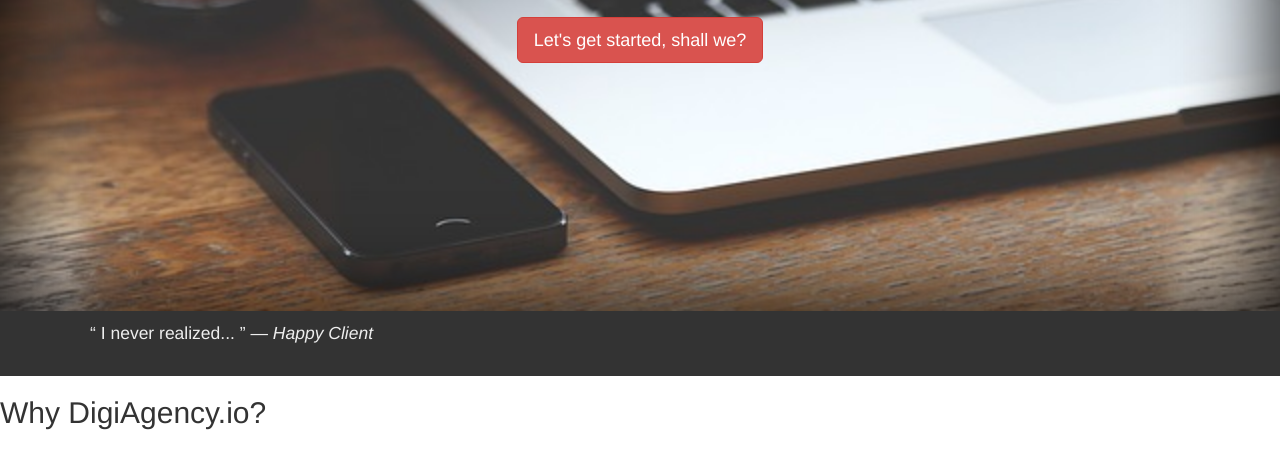
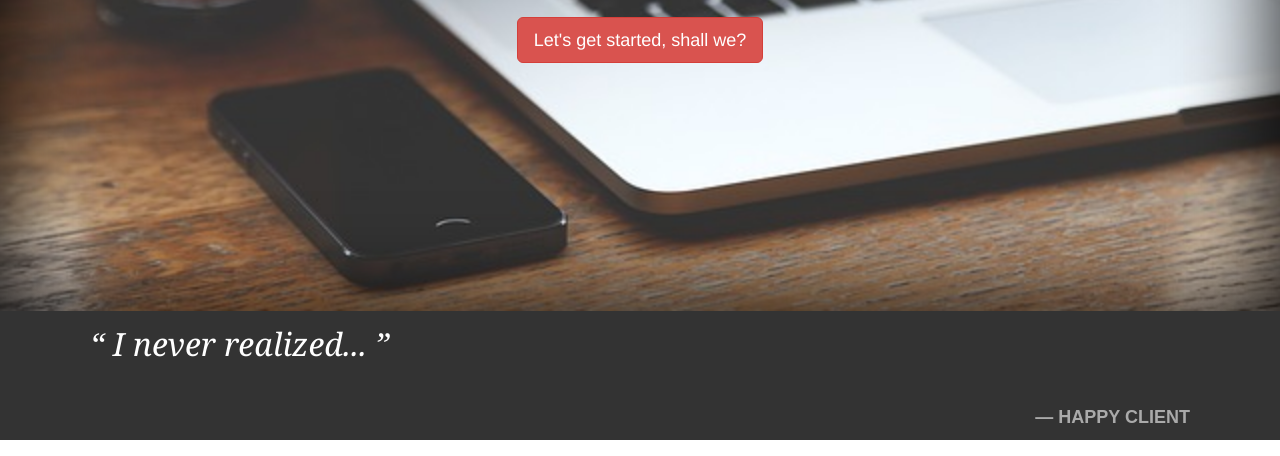
Before and after one commit to ccorcino24/digiAgency, a plain HTML site: page index.html in a window 1280 px wide. Shown: the part 489-945 px from the top of the page. Drawn offline with nearby package versions, Linux system fonts and the light colour scheme.

Commit message:
cite style done

```diff
--- a/style.css
+++ b/style.css
@@ -38,4 +38,21 @@ nav.navbar-inverse {
 
 blockquote {
 	border: none;
+	margin: 0;
+	font-family: Georgia, Times, serif;
+	font-style: italic;
+	font-size: 32px;
+	color: white;
 }
+
+blockquote cite{
+	display: block;
+	text-align: right;
+	text-transform: uppercase;
+	font-family: Arial, Helvetica sans-serif;
+	font-style: normal;
+	font-size: 18px;
+	font-weight: bold;
+	color: #aaa;
+	margin-top: 38px;
+}
```
